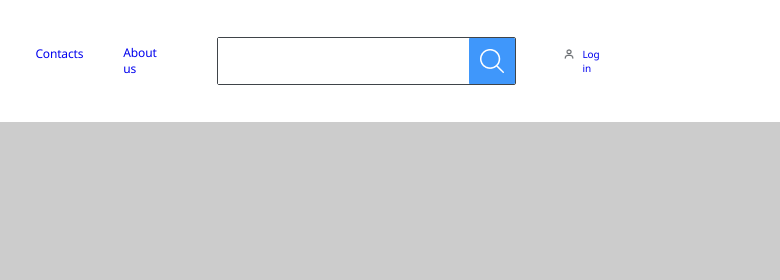
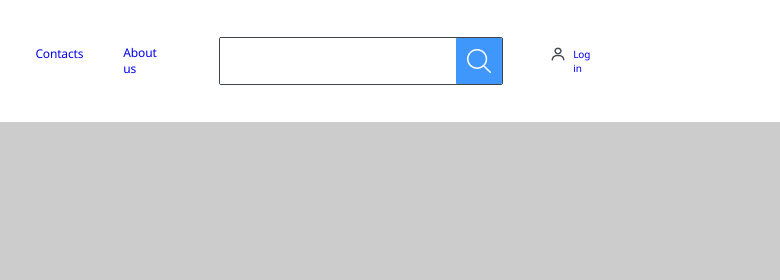
Before and after one commit to Greenkrok/ExtBel, a website built with webpack: page src/index.html in a window 1280 px wide. Shown: the top 280 px of the page, 500-1280 px from the left. Built offline with nearby package versions, Linux system fonts and the light colour scheme; files whose address does not match are found by name.

Commit message:
fix: adjust the size in the header and change the image of one project

```diff
--- a/src/styles/scss/components/_header.scss
+++ b/src/styles/scss/components/_header.scss
@@ -87,7 +87,7 @@ header .menu__item:not(:last-child) {
 
     &__input {
       border: none;
-      font-size: calc(1.5vw);
+      font-size: 1.8em;
     }
 
     &__button-container {
```
Also changed, not shown: src/img/main/Belagroservice.jpg.
